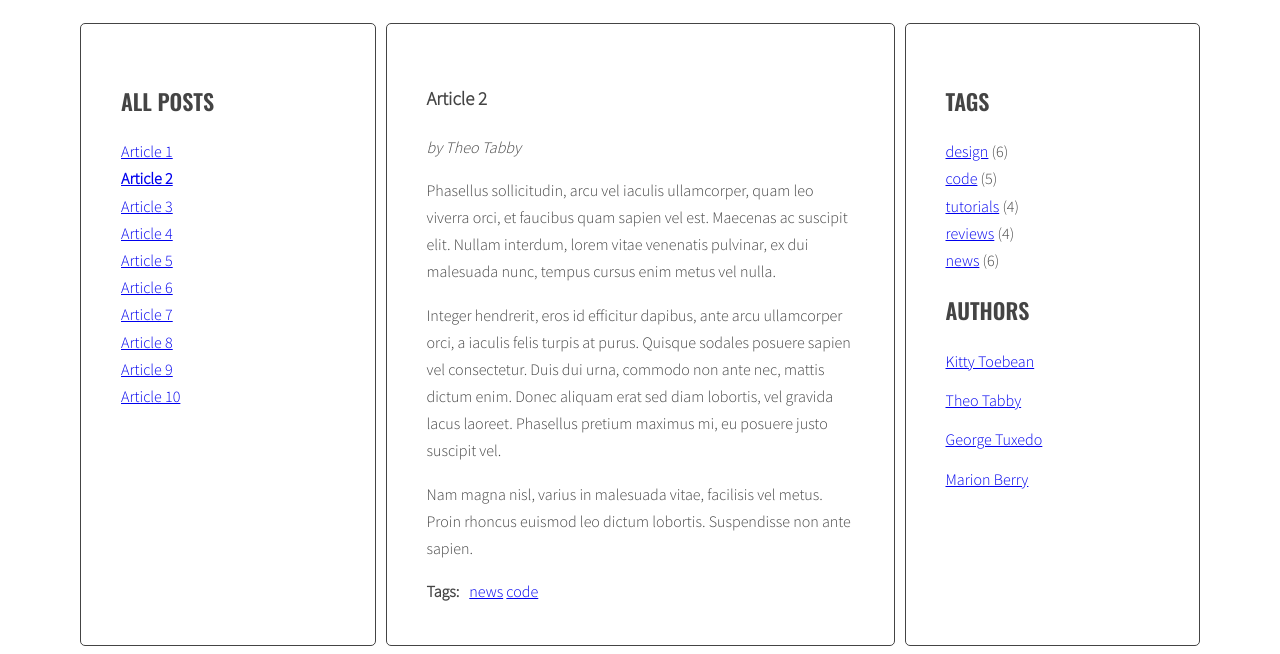
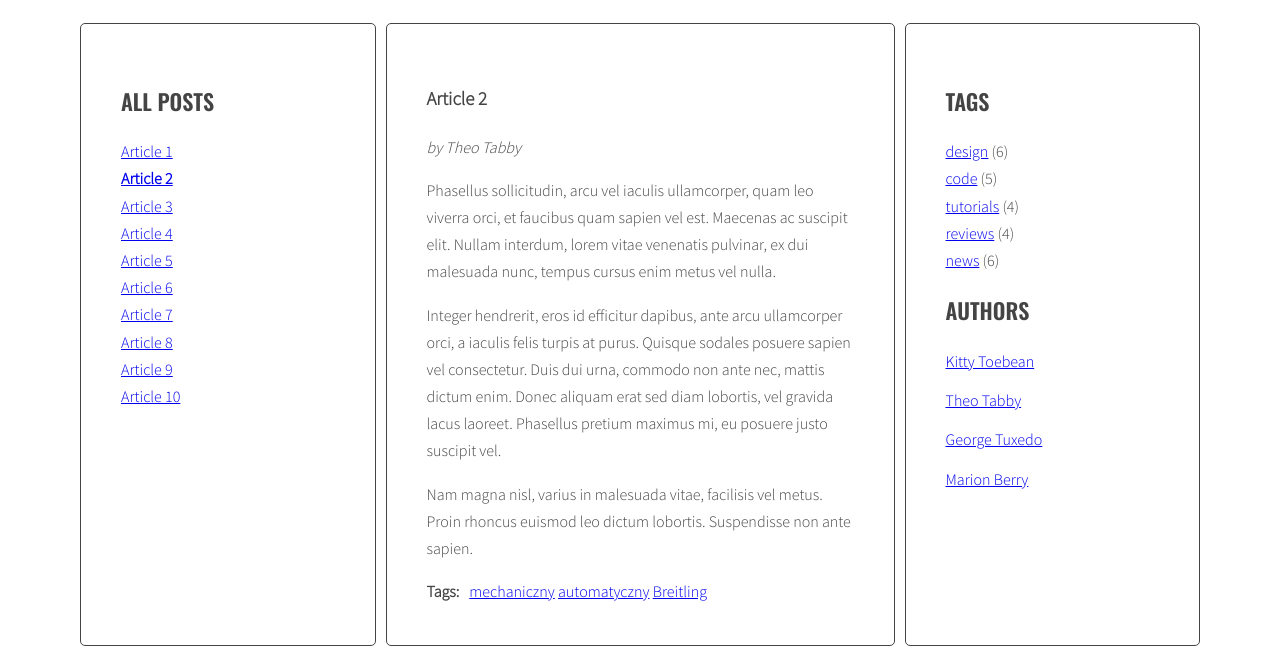
Before and after one commit to mmagari/javascript-blog, a website: page index.html in a window 1280 px wide. Both pictures are taken after a click on the link "Article 2". Shown: the part 220-874 px from the top of the page. Drawn offline with nearby package versions, Linux system fonts and the light colour scheme; a web font is replaced by a local one.

Commit message:
Add generateTags js function

```diff
--- a/index.html
+++ b/index.html
@@ -22,7 +22,7 @@
         </ul>
       </aside>
       <section class="posts">
-        <article class="post active" id="article-1">
+        <article class="post active" id="article-1" data-tags="mechaniczny naręczny Omega">
           <h3 class="post-title">Article 1</h3>
           <p class="post-author">by Marion Berry</p>
           <div class="post-content">
@@ -33,12 +33,10 @@
           <div class="post-tags">
             <p><strong>Tags:</strong></p>
             <ul class="list list-horizontal">
-              <li><a href="#">design</a></li>
-              <li><a href="#">tutorials</a></li>
             </ul>
           </div>
         </article>
-        <article class="post" id="article-2">
+        <article class="post" id="article-2" data-tags="mechaniczny automatyczny Breitling">
           <h3 class="post-title">Article 2</h3>
           <p class="post-author">by Theo Tabby</p>
           <div class="post-content">
@@ -49,12 +47,10 @@
           <div class="post-tags">
             <p><strong>Tags:</strong></p>
             <ul class="list list-horizontal">
-              <li><a href="#">news</a></li>
-              <li><a href="#">code</a></li>
             </ul>
           </div>
         </article>
-        <article class="post" id="article-3">
+        <article class="post" id="article-3" data-tags="mechaniczny automatyczny TAG HEUER">
           <h3 class="post-title">Article 3</h3>
           <p class="post-author">by George Tuxedo</p>
           <div class="post-content">
@@ -65,13 +61,10 @@
           <div class="post-tags">
             <p><strong>Tags:</strong></p>
             <ul class="list list-horizontal">
-              <li><a href="#">news</a></li>
-              <li><a href="#">reviews</a></li>
-              <li><a href="#">design</a></li>
             </ul>
           </div>
         </article>
-        <article class="post" id="article-4">
+        <article class="post" id="article-4" data-tags="mechaniczny automatyczny IWC">
           <h3 class="post-title">Article 4</h3>
           <p class="post-author">by Kitty Toebean</p>
           <div class="post-content">
@@ -82,13 +75,10 @@
           <div class="post-tags">
             <p><strong>Tags:</strong></p>
             <ul class="list list-horizontal">
-              <li><a href="#">tutorials</a></li>
-              <li><a href="#">code</a></li>
-              <li><a href="#">design</a></li>
             </ul>
           </div>
         </article>
-        <article class="post" id="article-5">
+        <article class="post" id="article-5" data-tags="kwarcowy Zenith">
           <h3 class="post-title">Article 5</h3>
           <p class="post-author">by Marion Berry</p>
           <div class="post-content">
@@ -99,12 +89,10 @@
           <div class="post-tags">
             <p><strong>Tags:</strong></p>
             <ul class="list list-horizontal">
-              <li><a href="#">design</a></li>
-              <li><a href="#">reviews</a></li>
             </ul>
           </div>
         </article>
-        <article class="post" id="article-6">
+        <article class="post" id="article-6" data-tags="mechaniczny automatyczny Officine Panerai">
           <h3 class="post-title">Article 6</h3>
           <p class="post-author">by George Tuxedo</p>
           <div class="post-content">
@@ -115,12 +103,10 @@
           <div class="post-tags">
             <p><strong>Tags:</strong></p>
             <ul class="list list-horizontal">
-              <li><a href="#">reviews</a></li>
-              <li><a href="#">code</a></li>
             </ul>
           </div>
         </article>
-        <article class="post" id="article-7">
+        <article class="post" id="article-7" data-tags="mechaniczny automatyczny Rolex">
           <h3 class="post-title">Article 7</h3>
           <p class="post-author">by Kitty Toebean</p>
           <div class="post-content">
@@ -131,12 +117,10 @@
           <div class="post-tags">
             <p><strong>Tags:</strong></p>
             <ul class="list list-horizontal">
-              <li><a href="#">code</a></li>
-              <li><a href="#">news</a></li>
             </ul>
           </div>
         </article>
-        <article class="post" id="article-8">
+        <article class="post" id="article-8" data-tags="mechaniczny automatyczny Hublot">
           <h3 class="post-title">Article 8</h3>
           <p class="post-author">by Theo Tabby</p>
           <div class="post-content">
@@ -147,13 +131,10 @@
           <div class="post-tags">
             <p><strong>Tags:</strong></p>
             <ul class="list list-horizontal">
-              <li><a href="#">news</a></li>
-              <li><a href="#">design</a></li>
-              <li><a href="#">tutorials</a></li>
             </ul>
           </div>
         </article>
-        <article class="post" id="article-9">
+        <article class="post" id="article-9" data-tags="mechaniczny automatyczny Longines">
           <h3 class="post-title">Article 9</h3>
           <p class="post-author">by Marion Berry</p>
           <div class="post-content">
@@ -164,12 +145,10 @@
           <div class="post-tags">
             <p><strong>Tags:</strong></p>
             <ul class="list list-horizontal">
-              <li><a href="#">news</a></li>
-              <li><a href="#">tutorials</a></li>
             </ul>
           </div>
         </article>
-        <article class="post" id="article-10">
+        <article class="post" id="article-10" data-tags="kieszonkowy Certina">
           <h3 class="post-title">Article 10</h3>
           <p class="post-author">by George Tuxedo</p>
           <div class="post-content">
@@ -180,10 +159,6 @@
           <div class="post-tags">
             <p><strong>Tags:</strong></p>
             <ul class="list list-horizontal">
-              <li><a href="#">code</a></li>
-              <li><a href="#">design</a></li>
-              <li><a href="#">news</a></li>
-              <li><a href="#">reviews</a></li>
             </ul>
           </div>
         </article>
--- a/js/script.js
+++ b/js/script.js
@@ -2,8 +2,6 @@
 'use strict';
 
 function titleClickHandler(event){
-  console.log('Link was clicked!');
-  console.log(event);
 
   /*remove class 'active' from all article links*/
   const activeLinks = document.querySelectorAll('.titles a.active');
@@ -14,7 +12,6 @@ function titleClickHandler(event){
   /*add class 'active' to the clicked link*/
   event.preventDefault();
   const clickedElement = this;
-  console.log('clickedElement:', clickedElement);
   clickedElement.classList.add('active');
 
   /*remove class 'active' fromm all articles*/
@@ -26,11 +23,9 @@ function titleClickHandler(event){
 
   /*get 'href' attribute from the clicked link*/
   const articleSelector = clickedElement.getAttribute('href');
-  console.log('My link:', articleSelector);
 
   /*find the correct article using the selector (value of 'href' attribute)*/
   const targetArticle = document.querySelector(articleSelector);
-  console.log('My article:', targetArticle);
 
   /*add class 'active' to the correct article*/
   $(targetArticle).fadeIn(2000);
@@ -39,10 +34,10 @@ function titleClickHandler(event){
 
 const optArticleSelector = '.post',
   optTitleSelector = '.post-title',
-  optTitleListSelector = '.titles';
+  optTitleListSelector = '.titles',
+  optArticleTagsSelector = '.post-tags .list';
 
 function generateTitleLinks(){
-  console.log('Links to deleted:', optTitleListSelector);
   /*remove contents of titleList */
   const titleList = document.querySelector(optTitleListSelector);
   while (titleList.firstChild) {
@@ -50,26 +45,56 @@ function generateTitleLinks(){
   }
   /* for each article*/
   const articles = document.querySelectorAll(optArticleSelector);
-  console.log('Articles:', articles);
 
   for (let article of articles){
   /* get the article id*/
     const articleId = article.getAttribute('id');
-    console.log('Article title:', articleId);
 
     /* find the title element */
     const articleTitle = article.querySelector(optTitleSelector).innerHTML;
+
     /* create HTML of the link */
     const linkHTML = '<li><a href="#' + articleId + '"><span>' + articleTitle + '</span></a></li>';
-    console.log('Correct link:', linkHTML);
+
     /* insert link into titleList */
     titleList.insertAdjacentHTML('beforeend', linkHTML);
   }
   const links = document.querySelectorAll('.titles a');
-  console.log('What is in the link: ', links);
   for(let link of links){
     link.addEventListener('click', titleClickHandler);
   }
 }
 
 generateTitleLinks();
+
+function generateTags(){
+  /* find all articles */
+  const articles = document.querySelectorAll(optArticleSelector);
+  console.log('Articles function tags:', articles);
+  /* START LOOP: for every article: */
+  for (let article of articles){
+
+    /* find tags wrapper */
+    const tagsWrapperList = article.querySelector(optArticleTagsSelector);
+    /* make html variable with empty string */
+    let tagsHTML = '';
+    /* get tags from data-tags attribute */
+    const articleTags = article.getAttribute('data-tags');
+    /* split into array */
+    const articleTagsArray = articleTags.split(' ');
+    /* START LOOP: for each tag */
+    for (let tag of articleTagsArray){
+    /* generate HTML of the link */
+      console.log('One tag:', tag);
+      tagsHTML = '<li><a href="#tag-' + tag + '">' + tag + ' ' + '</a></li>';
+      console.log('Link tag:', tagsHTML);
+      /* add generated code to html variable*/
+      tagsWrapperList.insertAdjacentHTML('beforeend', ' ' + tagsHTML);
+    /* END LOOP: for each tag */
+    }
+    /* insert HTML of all the links into the tags wrapper */
+  /* END LOOP: for every article */
+  }
+}
+
+generateTags();
```
